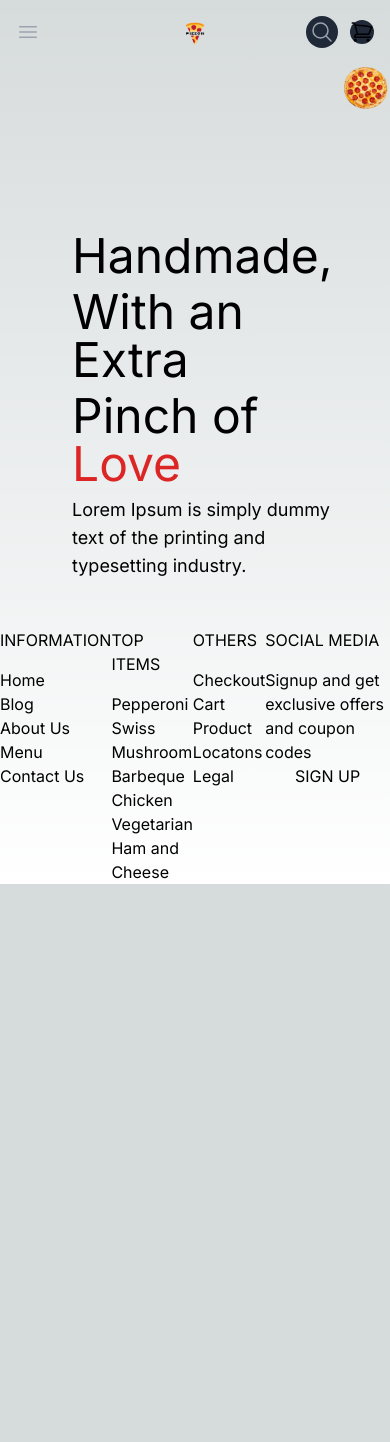
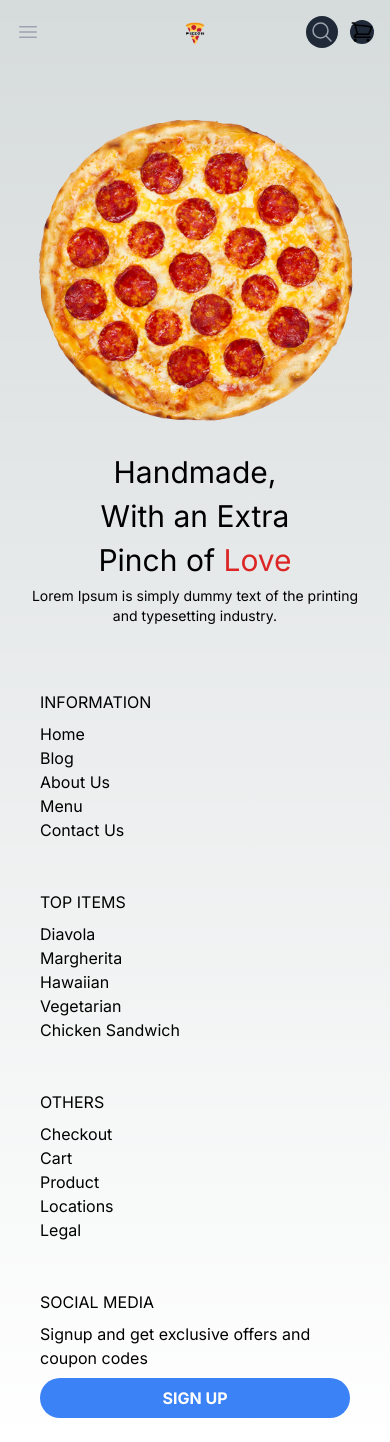
Before and after one commit to meggiddy/pizzaapp, a Next.js app: page / in a window 390 px wide. Before the commit the page ends 884 px from the top, so only its background shows below. Built offline with nearby package versions, Linux system fonts and the light colour scheme.

Commit message:
finished routing

```diff
--- a/src/app/about/page.jsx
+++ b/src/app/about/page.jsx
@@ -1,5 +1,5 @@
 function About() {
-    return ( <div><p>About</p></div> );
+    return ( <div className="h-96"><p>About</p></div> );
 }
 
 export default About;
--- a/src/app/admin/page.jsx
+++ b/src/app/admin/page.jsx
@@ -1,9 +1,19 @@
 export const metadata = {
-    title: 'Admin',
-    description: 'Admin dashboard',
-  }
+  title: "Admin",
+  description: "Admin dashboard",
+};
 function Admin() {
-    return ( <div><p>Admin</p></div> );
+  return (
+    <div className="flex justify-center py-60">
+      <div className="flex flex-col w-72 ">
+        {" "}
+        <h1 className="mx-auto my-2 text-2xl">Admin Dashboard</h1>
+        <input className="py-2 my-2 rounded" placeholder="username"></input>
+        <input className="py-2 my-2 rounded" placeholder="password"></input>
+        <button className="py-2 my-2 bg-amber-400 rounded-lg" type="button">Sign In</button>
+      </div>
+    </div>
+  );
 }
 
 export default Admin;
--- a/src/app/blog/page.jsx
+++ b/src/app/blog/page.jsx
@@ -1,10 +1,10 @@
 export const metadata = {
-    title: 'Cart',
-    description: 'Your Order',
+    title: 'Blog',
+    description: 'Read about us',
   }
 
 function Blog() {
-    return ( <div><p>Blog</p></div> );
+    return ( <div className="h-96"><p>Blog</p></div> );
 }
 
 export default Blog;
--- a/src/app/cart/page.jsx
+++ b/src/app/cart/page.jsx
@@ -4,7 +4,7 @@ export const metadata = {
     description: 'Your Order',
   }
 function Cart() {
-    return ( <div><p>Cart</p></div> );
+    return ( <div className="h-96"><p>Cart</p></div> );
 }
 
 export default Cart;
--- a/src/app/contact/page.jsx
+++ b/src/app/contact/page.jsx
@@ -3,7 +3,7 @@ export const metadata = {
     description: 'Contact',
   }
 function Contact() {
-    return ( <div><p>Contact</p></div> );
+    return ( <div className="h-96"><p>Contact</p></div> );
 }
 
 export default Contact;
--- /dev/null
+++ b/src/app/detail/[id]/page.jsx
@@ -0,0 +1,48 @@
+import { fooditems } from "@/foodlist";
+import Image from "next/image";
+
+export const metadata = {
+  title: "Product",
+  description: "Our Products",
+};
+
+export default function Page({ params }) {
+  const product = fooditems.find((item) => item.id === parseInt(params.id, 10));
+
+  if (!product) {
+    return <div>Product not found</div>;
+  }
+
+  return (
+    <div className="flex flex-col md:flex-row py-8 md:py-20 mx-4 md:mx-10">
+      <div className="md:pt-20 md:w-1/2">
+        <Image src={product.image} alt="product" width={500} height={500} />
+      </div>
+      <div className="md:py-20 md:w-1/2">
+        <h2 className="text-2xl pb-4">{product.title}</h2>
+        <p className="pb-3">{product.description}</p>
+        <p>Tags: {product.tags.join(', ')}</p>
+        <p>Sizes: {product.sizes.join(', ')}</p>
+        <div className="py-4">
+          <p>Choose additional ingredients:</p>
+          {product.addons.map((item) => (
+            <div key={item}>
+              <label>
+                <input type="checkbox" /> {item}
+              </label>
+            </div>
+          ))}
+        </div>
+        <div className="flex flex-col md:flex-row items-center gap-4 md:gap-8 py-6">
+          {/* Quantity: {product.quantity} */}
+          <button className="w-full md:w-auto p-4 bg-amber-400 rounded-lg">
+            ADD TO CART
+          </button>
+          <button className="w-full md:w-auto p-4 hover:bg-slate-600 hover:text-white rounded-lg">
+            LIKE
+          </button>
+        </div>
+      </div>
+    </div>
+  );
+}
--- /dev/null
+++ b/src/app/detail/page.jsx
@@ -0,0 +1,13 @@
+import { useRouter } from "next/navigation";
+
+export const metadata = {
+  title: "Product",
+  description: "Our Products",
+};
+
+const ProductDetail = () => {
+  const navigation = useRouter();
+  const { id } = navigation.query;
+};
+
+export default ProductDetail;
--- a/src/app/page.js
+++ b/src/app/page.js
@@ -4,7 +4,31 @@ import Image from "next/image";
 
 export default function Home() {
   return (
-    <div className="flex">
+    <div className="flex flex-col-reverse lg:flex-row justify-between py-8 lg:py-32 mx-4 lg:mx-10">
+      <div className="text-center lg:text-left lg:pt-40 lg:ml-16">
+        <h3 className="text-3xl lg:text-5xl m-2">Handmade,</h3>
+        <h3 className="text-3xl lg:text-5xl m-2">With an Extra</h3>
+        <h3 className="text-3xl lg:text-5xl m-2">
+          Pinch of <span className="text-red-600">Love</span>
+        </h3>
+        <p className="text-sm lg:text-lg m-2">
+          Lorem Ipsum is simply dummy text of the printing and typesetting
+          industry.
+        </p>
+      </div>
+      <div className="flex justify-center">
+        <Image src="/pizza.png" width={600} height={600} alt="pizza image" />
+      </div>
+    </div>
+  );
+}
+
+
+/* import Image from "next/image";
+
+export default function Home() {
+  return (
+    <div className="flex justify-between py-32">
       <div className="pt-40 ml-16">
         <h3 className="text-5xl m-2">Handmade,</h3>
         <h3 className="text-5xl m-2">With an Extra</h3>
@@ -22,3 +46,4 @@ export default function Home() {
     </div>
   );
 }
+ */
--- a/src/app/pages/page.jsx
+++ b/src/app/pages/page.jsx
@@ -3,7 +3,7 @@ export const metadata = {
     description: 'Explore',
   }
 function Pages() {
-    return ( <div><p>Pages</p></div> );
+    return ( <div className="h-96"><p>Pages</p></div> );
 }
 
 export default Pages;
--- a/src/app/products/page.jsx
+++ b/src/app/products/page.jsx
@@ -1,5 +1,6 @@
 import { fooditems } from "@/foodlist";
 import Image from "next/image";
+import Link from "next/link";
 
 export const metadata = {
   title: "Pizza Frenzy",
@@ -15,11 +16,26 @@ function Products() {
           <select name="dropdown">Default Sorting</select>
         </div>
       </div>
-      <div className="grid grid-cols-3">
+      <div className="grid grid-cols-1 sm:grid-cols-2 md:grid-cols-3 lg:grid-cols-4 gap-4 p-10">
         {fooditems.map((fooditem) => (
-          <div key={fooditem.id} className="max-w-80 max-h-80">
-            <Image src={fooditem.image} alt="food" width={180} height={180} />
-            <p className="py-10">{fooditem.title}</p>
+          <div
+            key={fooditem.id}
+            className="border border-solid border-slate-200 p-4 flex flex-col"
+          >
+            {/* <Link to={"/products/[slug]/page.js"}> */}
+            <Link href={`/detail/${fooditem.id}`}>
+              <div className="flex justify-center items-center mb-2">
+                <Image
+                  src={fooditem.image}
+                  alt="food"
+                  width={180}
+                  height={180}
+                  className="object-cover w-full h-full"
+                />
+              </div>
+            </Link>
+            {/* </Link> */}
+            <p className="text-center mt-2">{fooditem.title}</p>
           </div>
         ))}
       </div>
--- a/src/components/footer/page.jsx
+++ b/src/components/footer/page.jsx
@@ -1,36 +1,34 @@
 function Footer() {
   return (
-    <div className="flex pt-10 justify-center mx-0">
-      <div className="flex flex-col">
-        <a className="mb-4">INFORMATION</a>
+    <div className="flex flex-col lg:flex-row lg:justify-between md:flex-row md:justify-center mx-10 gap-6 py-6 md:py-12">
+      <div className="flex flex-col mb-6 md:mb-0">
+        <a className="mb-2 md:mb-4">INFORMATION</a>
         <a href="/">Home</a>
         <a href="/blog">Blog</a>
         <a href="/about">About Us</a>
         <a href="/products">Menu</a>
         <a href="/contact">Contact Us</a>
       </div>
-      <div className="flex flex-col">
-        <a className="mb-4">TOP ITEMS</a>
-        <a href={`/products/1`}>Pepperoni</a>
-        <a href={`/products/2`}>Swiss Mushroom</a>
-        <a href={`/products/3`}>Barbeque Chicken</a>
-        <a href={`/products/4`}>Vegetarian</a>
-        <a href={`/products/5`}>Ham and Cheese</a>
+      <div className="flex flex-col mb-6 md:mb-0">
+        <a className="mb-2 md:mb-4">TOP ITEMS</a>
+        <a href={`/detail/1`}>Diavola</a>
+        <a href={`/detail/2`}>Margherita</a>
+        <a href={`/detail/3`}>Hawaiian</a>
+        <a href={`/detail/4`}>Vegetarian</a>
+        <a href={`/detail/5`}>Chicken Sandwich</a>
       </div>
-
-      <div className="flex flex-col">
-        <a className="mb-4">OTHERS</a>
+      <div className="flex flex-col mb-6 md:mb-0">
+        <a className="mb-2 md:mb-4">OTHERS</a>
         <a>Checkout</a>
         <a>Cart</a>
         <a>Product</a>
-        <a>Locatons</a>
+        <a>Locations</a>
         <a>Legal</a>
       </div>
       <div className="flex flex-col">
-        <a className="mb-4">SOCIAL MEDIA</a>
-        <div></div>
-        <p>Signup and get exclusive offers and coupon codes</p>
-        <button>SIGN UP</button>
+        <a className="mb-2 md:mb-4">SOCIAL MEDIA</a>
+        <p className="mb-2 md:mb-4">Signup and get exclusive offers and coupon codes</p>
+        <button className="bg-blue-500 hover:bg-blue-700 text-white font-bold py-2 px-4 rounded-full">SIGN UP</button>
       </div>
     </div>
   );
```
